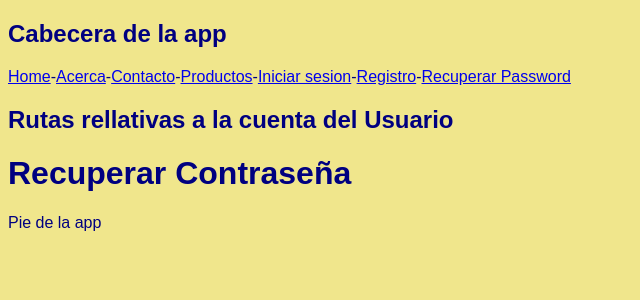
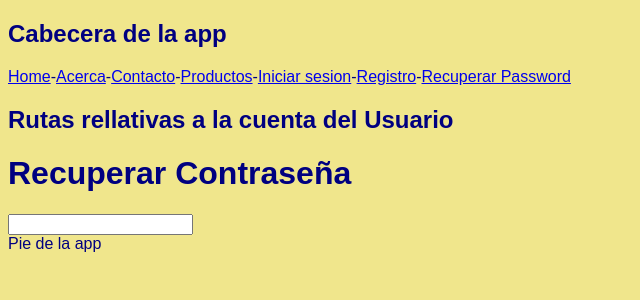
Before and after one commit to Condebasura/usandoNext, a Next.js app: page /Password in a window 1280 px wide. Shown: the top 300 px of the page, without its empty margins (0-640 px from the left). Built offline with nearby package versions, Linux system fonts and the light colour scheme.

Commit message:
Practica y aprendizaje(template)

```diff
--- a/src/app/(Cuenta)/layout.tsx
+++ b/src/app/(Cuenta)/template.tsx
@@ -1,12 +1,20 @@
+"use client";
+import { useState } from "react";
 export default function ProfileLayout(
 
     {children}:{
     children: React.ReactNode
     }) {
+        const [input , setInput] = useState("");
         return ( // Crear rutas relativas
             <>
             <h2>Rutas rellativas a la cuenta del Usuario</h2>
             {children}
+            <input
+            type="text"
+            value={input}
+            onChange={(e) => setInput(e.target.value)}
+            />
             </>
         );
     }
```
